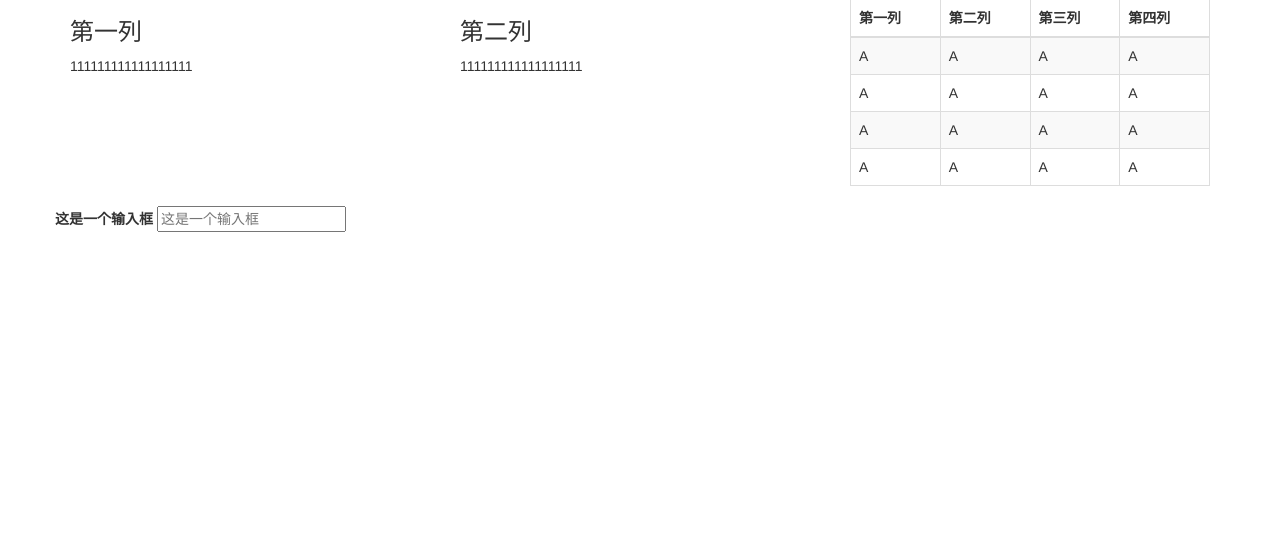
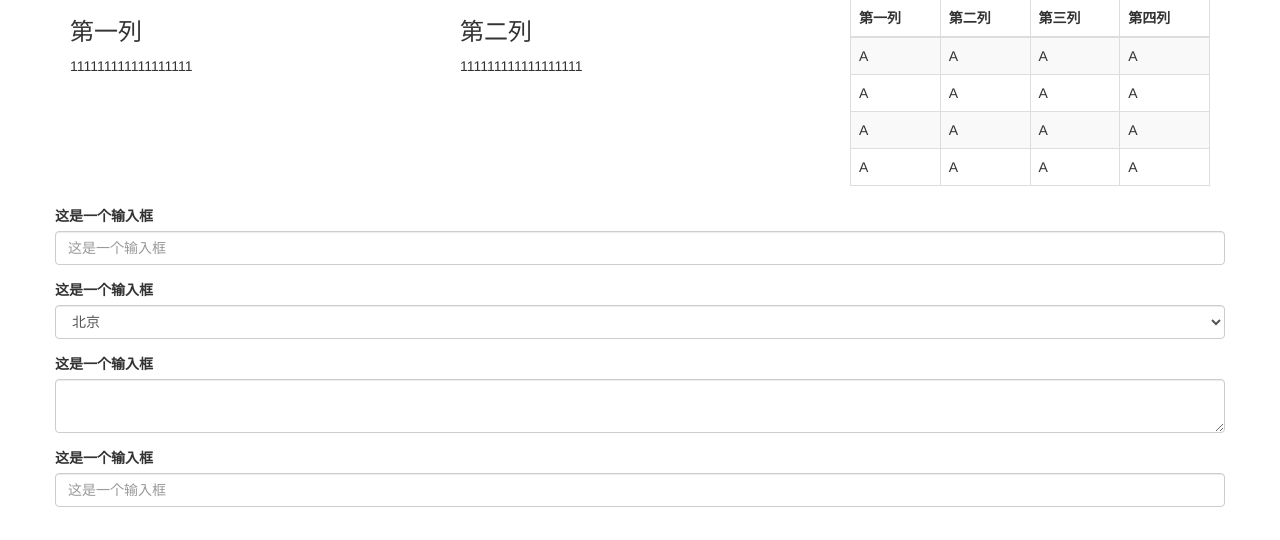
Before and after one commit to xiaokurong/django_vote, a Django app: page /vote/investigator/ in a window 1280 px wide. Shown: the part 260-800 px from the top of the page. Run offline with Django 3.2, Linux system fonts and the light colour scheme; some libraries are stand-ins or nearby versions.

Commit message:
修改表单测试
Signed-off-by: unknown <liuyanjie@Dealeasy.local>

```diff
--- a/vote/templates/vote/base.html
+++ b/vote/templates/vote/base.html
@@ -74,7 +74,25 @@
         <form>
             <div class="form-group">
                 <label >这是一个输入框</label>
-                <input type="text" placeholder="这是一个输入框" >
+                <input type="text" class="form-control" placeholder="这是一个输入框" >
+            </div>
+            <div class="form-group">
+                <label >这是一个输入框</label>
+                <select  class="form-control" name=""  id="" >
+                    <option value="">北京</option>
+                    <option value="">上海</option>
+                    <option value="">天津</option>
+                    <option value="">深圳</option>
+                    <option value="">香港</option>
+                </select>
+            </div>
+            <div class="form-group">
+                <label >这是一个输入框</label>
+                <textarea class="form-control" name="" id="" cols="60" > </textarea>
+            </div>
+            <div class="form-group">
+                <label >这是一个输入框</label>
+                <input type="text" class="form-control" placeholder="这是一个输入框" >
             </div>
         </form>
     </div>
--- a/vote/views.py
+++ b/vote/views.py
@@ -85,4 +85,6 @@ def investigateuser(request):
 
 
 def other(request):
+
+
     return render(request,'vote/other.html')
```
